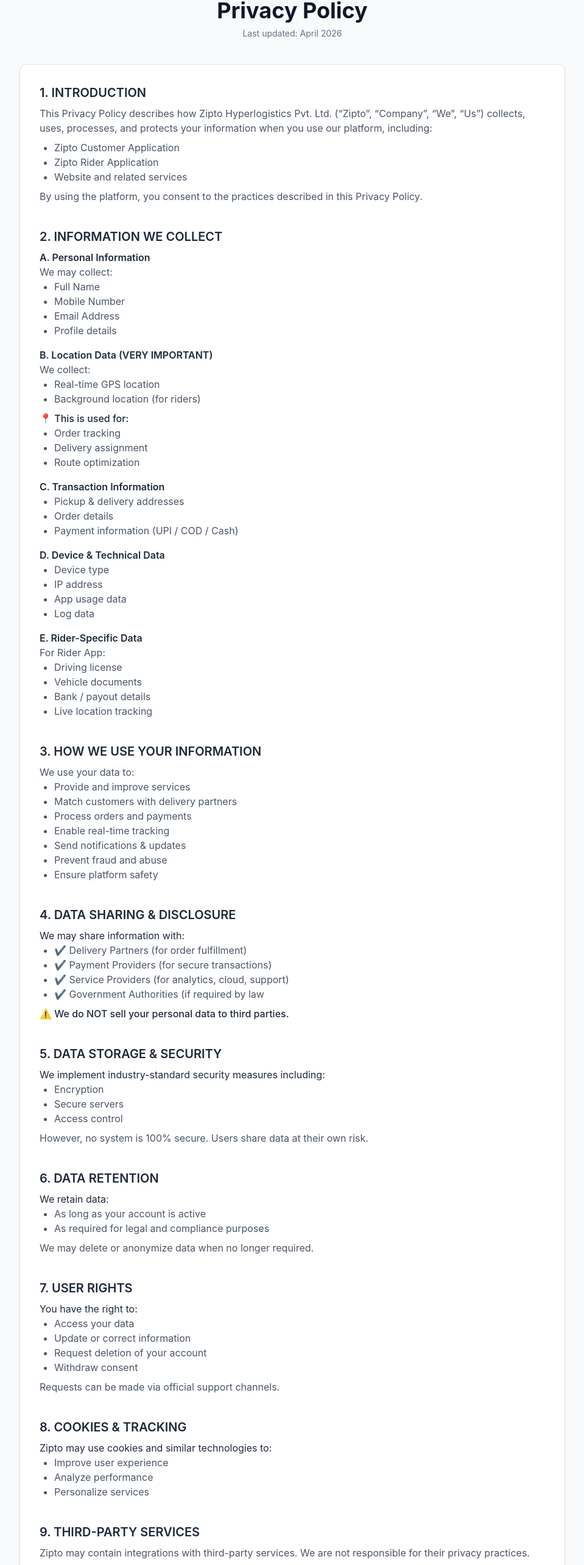
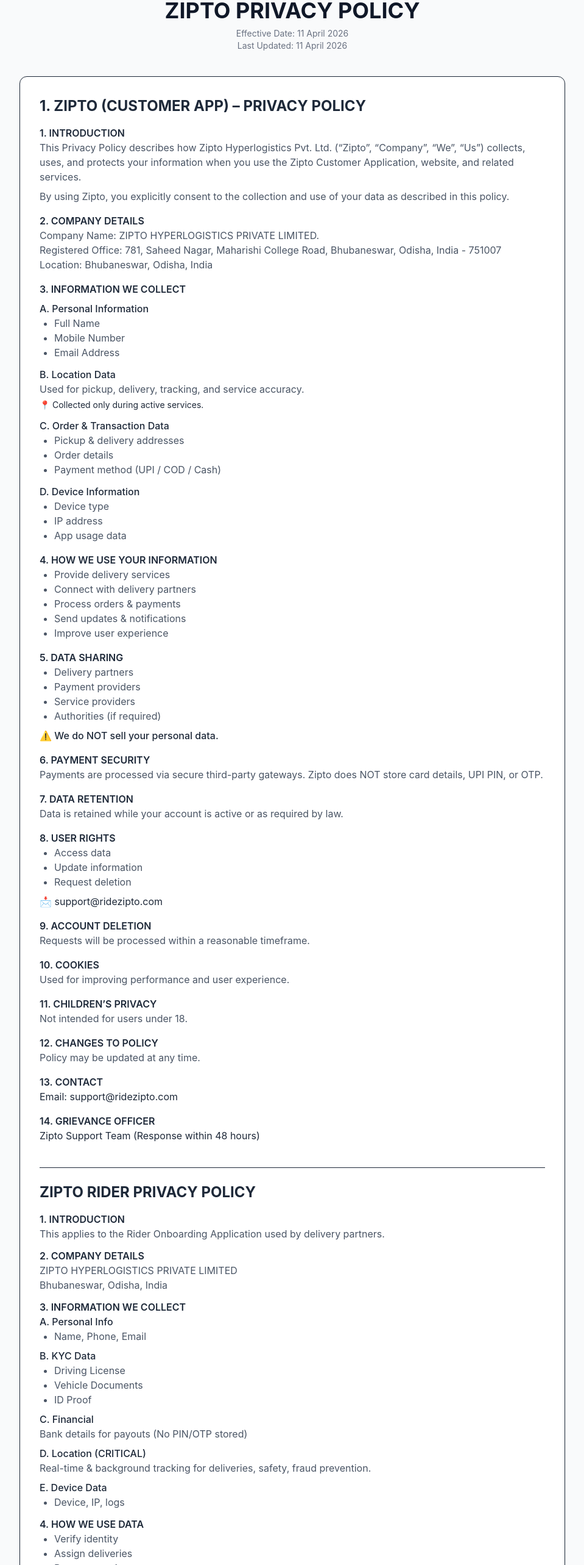
Before and after one commit to ridezipto-app/Zipto-Website, a React (Vite) app in the folder Frontend/: page /privacy-policy in a window 1280 px wide. Shown: the part 179-2745 px from the top of the page at 61% size, without its empty margins (160-1119 px from the left). Built offline with nearby package versions, Linux system fonts and the light colour scheme.

Commit message:
Update PrivacyPolicy.jsx

```diff
--- a/Frontend/src/pages/PrivacyPolicy.jsx
+++ b/Frontend/src/pages/PrivacyPolicy.jsx
@@ -27,247 +27,229 @@
         <div className="max-w-4xl mx-auto text-center mb-10">
           <img src={ziptoLogo} className="h-16 mx-auto mb-4 rounded" />
           <h1 className="text-4xl font-bold text-gray-900">
-            Privacy Policy
+            ZIPTO PRIVACY POLICY
           </h1>
           <p className="text-gray-500 mt-2 text-sm">
-            Last updated: April 2026
+            Effective Date: 11 April 2026 <br />
+            Last Updated: 11 April 2026
           </p>
         </div>
 
-        {/* SINGLE CARD */}
-        <div className="max-w-4xl mx-auto bg-white border border-gray-200 rounded-xl p-8 shadow-sm space-y-10 text-gray-800">
+        {/* MAIN CARD */}
+        <div className="max-w-4xl mx-auto bg-white border rounded-xl p-8 shadow-sm space-y-10 text-gray-800">
 
-          {/* 1 */}
+          {/* ================= CUSTOMER POLICY ================= */}
           <section>
-            <h2 className="text-xl font-semibold mb-2">1. INTRODUCTION</h2>
+            <h2 className="text-2xl font-bold mb-4">
+              1. ZIPTO (CUSTOMER APP) – PRIVACY POLICY
+            </h2>
+
+            <h3 className="font-semibold mt-3">1. INTRODUCTION</h3>
             <p className="text-gray-600">
-              This Privacy Policy describes how Zipto Hyperlogistics Pvt. Ltd. (“Zipto”, “Company”, “We”, “Us”) collects, uses, processes, and protects your information when you use our platform, including:
+              This Privacy Policy describes how Zipto Hyperlogistics Pvt. Ltd.
+              (“Zipto”, “Company”, “We”, “Us”) collects, uses, and protects your
+              information when you use the Zipto Customer Application, website,
+              and related services.
             </p>
 
-            <ul className="list-disc pl-6 mt-2 text-gray-600">
-              <li>Zipto Customer Application</li>
-              <li>Zipto Rider Application</li>
-              <li>Website and related services</li>
-            </ul>
+            <p className="text-gray-600 mt-2">
+              By using Zipto, you explicitly consent to the collection and use
+              of your data as described in this policy.
+            </p>
 
-            <p className="mt-2 text-gray-600">
-              By using the platform, you consent to the practices described in this Privacy Policy.
+            <h3 className="font-semibold mt-4">2. COMPANY DETAILS</h3>
+            <p className="text-gray-600">
+              Company Name: ZIPTO HYPERLOGISTICS PRIVATE LIMITED. <br />
+              Registered Office: 781, Saheed Nagar, Maharishi College Road,
+              Bhubaneswar, Odisha, India - 751007 <br />
+              Location: Bhubaneswar, Odisha, India
             </p>
-          </section>
 
-          {/* 2 */}
-          <section>
-            <h2 className="text-xl font-semibold mb-2">2. INFORMATION WE COLLECT</h2>
+            <h3 className="font-semibold mt-4">3. INFORMATION WE COLLECT</h3>
 
-            <p className="font-semibold mt-2">A. Personal Information</p>
-            <p className="text-gray-600">We may collect:</p>
+            <p className="font-medium mt-2">A. Personal Information</p>
             <ul className="list-disc pl-6 text-gray-600">
               <li>Full Name</li>
               <li>Mobile Number</li>
               <li>Email Address</li>
-              <li>Profile details</li>
             </ul>
 
-            <p className="font-semibold mt-4">B. Location Data (VERY IMPORTANT)</p>
-            <p className="text-gray-600">We collect:</p>
-            <ul className="list-disc pl-6 text-gray-600">
-              <li>Real-time GPS location</li>
-              <li>Background location (for riders)</li>
-            </ul>
+            <p className="font-medium mt-3">B. Location Data</p>
+            <p className="text-gray-600">
+              Used for pickup, delivery, tracking, and service accuracy.
+            </p>
+            <p className="text-sm mt-1">📍 Collected only during active services.</p>
 
-            <p className="mt-2 font-medium">📍 This is used for:</p>
-            <ul className="list-disc pl-6 text-gray-600">
-              <li>Order tracking</li>
-              <li>Delivery assignment</li>
-              <li>Route optimization</li>
-            </ul>
-
-            <p className="font-semibold mt-4">C. Transaction Information</p>
+            <p className="font-medium mt-3">C. Order & Transaction Data</p>
             <ul className="list-disc pl-6 text-gray-600">
               <li>Pickup & delivery addresses</li>
               <li>Order details</li>
-              <li>Payment information (UPI / COD / Cash)</li>
+              <li>Payment method (UPI / COD / Cash)</li>
             </ul>
 
-            <p className="font-semibold mt-4">D. Device & Technical Data</p>
+            <p className="font-medium mt-3">D. Device Information</p>
             <ul className="list-disc pl-6 text-gray-600">
               <li>Device type</li>
               <li>IP address</li>
               <li>App usage data</li>
-              <li>Log data</li>
             </ul>
 
-            <p className="font-semibold mt-4">E. Rider-Specific Data</p>
-            <p className="text-gray-600">For Rider App:</p>
+            <h3 className="font-semibold mt-4">4. HOW WE USE YOUR INFORMATION</h3>
             <ul className="list-disc pl-6 text-gray-600">
-              <li>Driving license</li>
-              <li>Vehicle documents</li>
-              <li>Bank / payout details</li>
-              <li>Live location tracking</li>
+              <li>Provide delivery services</li>
+              <li>Connect with delivery partners</li>
+              <li>Process orders & payments</li>
+              <li>Send updates & notifications</li>
+              <li>Improve user experience</li>
             </ul>
+
+            <h3 className="font-semibold mt-4">5. DATA SHARING</h3>
+            <ul className="list-disc pl-6 text-gray-600">
+              <li>Delivery partners</li>
+              <li>Payment providers</li>
+              <li>Service providers</li>
+              <li>Authorities (if required)</li>
+            </ul>
+            <p className="mt-2 font-medium">
+              ⚠️ We do NOT sell your personal data.
+            </p>
+
+            <h3 className="font-semibold mt-4">6. PAYMENT SECURITY</h3>
+            <p className="text-gray-600">
+              Payments are processed via secure third-party gateways. Zipto does
+              NOT store card details, UPI PIN, or OTP.
+            </p>
+
+            <h3 className="font-semibold mt-4">7. DATA RETENTION</h3>
+            <p className="text-gray-600">
+              Data is retained while your account is active or as required by law.
+            </p>
+
+            <h3 className="font-semibold mt-4">8. USER RIGHTS</h3>
+            <ul className="list-disc pl-6 text-gray-600">
+              <li>Access data</li>
+              <li>Update information</li>
+              <li>Request deletion</li>
+            </ul>
+            <p className="mt-2">📩 support@ridezipto.com</p>
+
+            <h3 className="font-semibold mt-4">9. ACCOUNT DELETION</h3>
+            <p className="text-gray-600">
+              Requests will be processed within a reasonable timeframe.
+            </p>
+
+            <h3 className="font-semibold mt-4">10. COOKIES</h3>
+            <p className="text-gray-600">
+              Used for improving performance and user experience.
+            </p>
+
+            <h3 className="font-semibold mt-4">11. CHILDREN’S PRIVACY</h3>
+            <p className="text-gray-600">
+              Not intended for users under 18.
+            </p>
+
+            <h3 className="font-semibold mt-4">12. CHANGES TO POLICY</h3>
+            <p className="text-gray-600">
+              Policy may be updated at any time.
+            </p>
+
+            <h3 className="font-semibold mt-4">13. CONTACT</h3>
+            <p>Email: support@ridezipto.com</p>
+
+            <h3 className="font-semibold mt-4">14. GRIEVANCE OFFICER</h3>
+            <p>Zipto Support Team (Response within 48 hours)</p>
           </section>
 
-          {/* 3 */}
-          <section>
-            <h2 className="text-xl font-semibold mb-2">3. HOW WE USE YOUR INFORMATION</h2>
-            <p className="text-gray-600">We use your data to:</p>
+          {/* ================= RIDER POLICY ================= */}
+          <section className="border-t pt-6">
+            <h2 className="text-2xl font-bold mb-4">
+              ZIPTO RIDER PRIVACY POLICY
+            </h2>
+
+            <h3 className="font-semibold">1. INTRODUCTION</h3>
+            <p className="text-gray-600">
+              This applies to the Rider Onboarding Application used by delivery partners.
+            </p>
+
+            <h3 className="font-semibold mt-3">2. COMPANY DETAILS</h3>
+            <p className="text-gray-600">
+              ZIPTO HYPERLOGISTICS PRIVATE LIMITED <br />
+              Bhubaneswar, Odisha, India
+            </p>
+
+            <h3 className="font-semibold mt-3">3. INFORMATION WE COLLECT</h3>
+
+            <p className="font-medium">A. Personal Info</p>
             <ul className="list-disc pl-6 text-gray-600">
-              <li>Provide and improve services</li>
-              <li>Match customers with delivery partners</li>
-              <li>Process orders and payments</li>
-              <li>Enable real-time tracking</li>
-              <li>Send notifications & updates</li>
-              <li>Prevent fraud and abuse</li>
-              <li>Ensure platform safety</li>
-            </ul>
-          </section>
-
-          {/* 4 */}
-          <section>
-            <h2 className="text-xl font-semibold mb-2">4. DATA SHARING & DISCLOSURE</h2>
-            <p>We may share information with:</p>
-
-            <ul className="list-disc pl-6 text-gray-600">
-              <li>✔ Delivery Partners (for order fulfillment)</li>
-              <li>✔ Payment Providers (for secure transactions)</li>
-              <li>✔ Service Providers (for analytics, cloud, support)</li>
-              <li>✔ Government Authorities (if required by law</li>
+              <li>Name, Phone, Email</li>
             </ul>
 
-            <p className="mt-2 font-medium">
-              ⚠️ We do NOT sell your personal data to third parties.
-            </p>
-          </section>
+            <p className="font-medium mt-2">B. KYC Data</p>
+            <ul className="list-disc pl-6 text-gray-600">
+              <li>Driving License</li>
+              <li>Vehicle Documents</li>
+              <li>ID Proof</li>
+            </ul>
 
-          {/* 5 */}
-          <section>
-            <h2 className="text-xl font-semibold mb-2">5. DATA STORAGE & SECURITY</h2>
-            <p>We implement industry-standard security measures including:</p>
-            <ul className="list-disc pl-6 text-gray-600">
-              <li>Encryption</li>
-              <li>Secure servers</li>
-              <li>Access control</li>
-            </ul>
-            <p className="mt-2 text-gray-600">
-              However, no system is 100% secure. Users share data at their own risk.
-            </p>
-          </section>
-
-          {/* 6 */}
-          <section>
-            <h2 className="text-xl font-semibold mb-2">6. DATA RETENTION</h2>
-            <p>We retain data:</p>
-            <ul className="list-disc pl-6 text-gray-600">
-              <li>As long as your account is active</li>
-              <li>As required for legal and compliance purposes</li>
-            </ul>
-            <p className="mt-2 text-gray-600">
-              We may delete or anonymize data when no longer required.
-            </p>
-          </section>
-
-          {/* 7 */}
-          <section>
-            <h2 className="text-xl font-semibold mb-2">7. USER RIGHTS</h2>
-            <p>You have the right to:</p>
-            <ul className="list-disc pl-6 text-gray-600">
-              <li>Access your data</li>
-              <li>Update or correct information</li>
-              <li>Request deletion of your account</li>
-              <li>Withdraw consent</li>
-            </ul>
-            <p className="mt-2 text-gray-600">
-              Requests can be made via official support channels.
-            </p>
-          </section>
-
-          {/* 8 */}
-          <section>
-            <h2 className="text-xl font-semibold mb-2">8. COOKIES & TRACKING</h2>
-            <p>Zipto may use cookies and similar technologies to:</p>
-            <ul className="list-disc pl-6 text-gray-600">
-              <li>Improve user experience</li>
-              <li>Analyze performance</li>
-              <li>Personalize services</li>
-            </ul>
-          </section>
-
-          {/* 9 */}
-          <section>
-            <h2 className="text-xl font-semibold mb-2">9. THIRD-PARTY SERVICES</h2>
+            <p className="font-medium mt-2">C. Financial</p>
             <p className="text-gray-600">
-              Zipto may contain integrations with third-party services.
-              We are not responsible for their privacy practices.
-            </p>
-          </section>
-
-          {/* 10 */}
-          <section>
-            <h2 className="text-xl font-semibold mb-2">10. CHILDREN’S PRIVACY</h2>
-            <p className="text-gray-600">
-              Zipto services are not intended for individuals under 18 years of age.
-            </p>
-          </section>
-
-          {/* 11 */}
-          <section>
-            <h2 className="text-xl font-semibold mb-2">11. CHANGES TO POLICY</h2>
-            <p className="text-gray-600">
-              Zipto reserves the right to update this Privacy Policy at any time.
-              Users will be notified of significant changes via app or email.
-            </p>
-          </section>
-
-          {/* 12 */}
-          <section>
-            <h2 className="text-xl font-semibold mb-2">12. CONTACT INFORMATION</h2>
-            <p>📧 Email: support@zipto.in</p>
-            <p>📍 Location: Bhubaneswar, Odisha, India</p>
-          </section>
-
-          {/* RIDER */}
-          <section className="border-t pt-6">
-            <h2 className="text-xl font-bold mb-3">
-              🛵 RIDER PRIVACY ADDENDUM (IMPORTANT)
-            </h2>
-
-            <h3 className="font-semibold">1. BACKGROUND LOCATION TRACKING</h3>
-            <ul className="list-disc pl-6 text-gray-600">
-              <li>Order allocation</li>
-              <li>Live tracking</li>
-              <li>Fraud prevention</li>
-              <li>Safety monitoring</li>
-            </ul>
-            <p className="mt-2 font-medium">
-              ⚠️ This is mandatory for platform functionality.
+              Bank details for payouts (No PIN/OTP stored)
             </p>
 
-            <h3 className="font-semibold mt-4">2. SENSITIVE DOCUMENT HANDLING</h3>
+            <p className="font-medium mt-2">D. Location (CRITICAL)</p>
+            <p className="text-gray-600">
+              Real-time & background tracking for deliveries, safety, fraud prevention.
+            </p>
+
+            <p className="font-medium mt-2">E. Device Data</p>
             <ul className="list-disc pl-6 text-gray-600">
-              <li>Driving License</li>
-              <li>Vehicle Registration</li>
-              <li>Identity Proof</li>
+              <li>Device, IP, logs</li>
             </ul>
 
-            <h3 className="font-semibold mt-4">3. PAYOUT & FINANCIAL DATA</h3>
+            <h3 className="font-semibold mt-3">4. HOW WE USE DATA</h3>
+            <ul className="list-disc pl-6 text-gray-600">
+              <li>Verify identity</li>
+              <li>Assign deliveries</li>
+              <li>Process earnings</li>
+              <li>Ensure safety</li>
+            </ul>
+
+            <h3 className="font-semibold mt-3">5. DATA SHARING</h3>
+            <ul className="list-disc pl-6 text-gray-600">
+              <li>Customers</li>
+              <li>Payment processors</li>
+              <li>Authorities</li>
+            </ul>
+
+            <h3 className="font-semibold mt-3">6. DATA SECURITY</h3>
+            <p>We use encryption & secure systems.</p>
+
+            <h3 className="font-semibold mt-3">7. DATA RETENTION</h3>
+            <p>While active or legally required.</p>
+
+            <h3 className="font-semibold mt-3">8. RIDER RIGHTS</h3>
+            <p>📩 rider.support@ridezipto.com</p>
+
+            <h3 className="font-semibold mt-3">9. BACKGROUND LOCATION CONSENT</h3>
             <p className="text-gray-600">
-              We collect bank/payment details to process rider earnings and manage payouts.
-              We do not store sensitive banking credentials like OTP or PIN.
+              Continuous tracking is required even when app is closed.
             </p>
 
-            <h3 className="font-semibold mt-4">4. PERFORMANCE & ANALYTICS</h3>
-            <ul className="list-disc pl-6 text-gray-600">
-              <li>Acceptance rate</li>
-              <li>Cancellation rate</li>
-              <li>Delivery performance</li>
-            </ul>
+            <h3 className="font-semibold mt-3">10. CHANGES</h3>
+            <p>Policy may be updated.</p>
+
+            <h3 className="font-semibold mt-3">11. CONTACT</h3>
+            <p>rider.support@ridezipto.com</p>
+
+            <h3 className="font-semibold mt-3">12. GRIEVANCE</h3>
+            <p>Response within 48 hours</p>
           </section>
 
         </div>
 
         {/* Footer */}
         <p className="text-center text-gray-400 mt-10 text-sm">
-          By using Zipto, you agree to this Privacy Policy.
+          © 2026 Zipto Hyperlogistics Pvt. Ltd.
         </p>
 
       </div>
```
